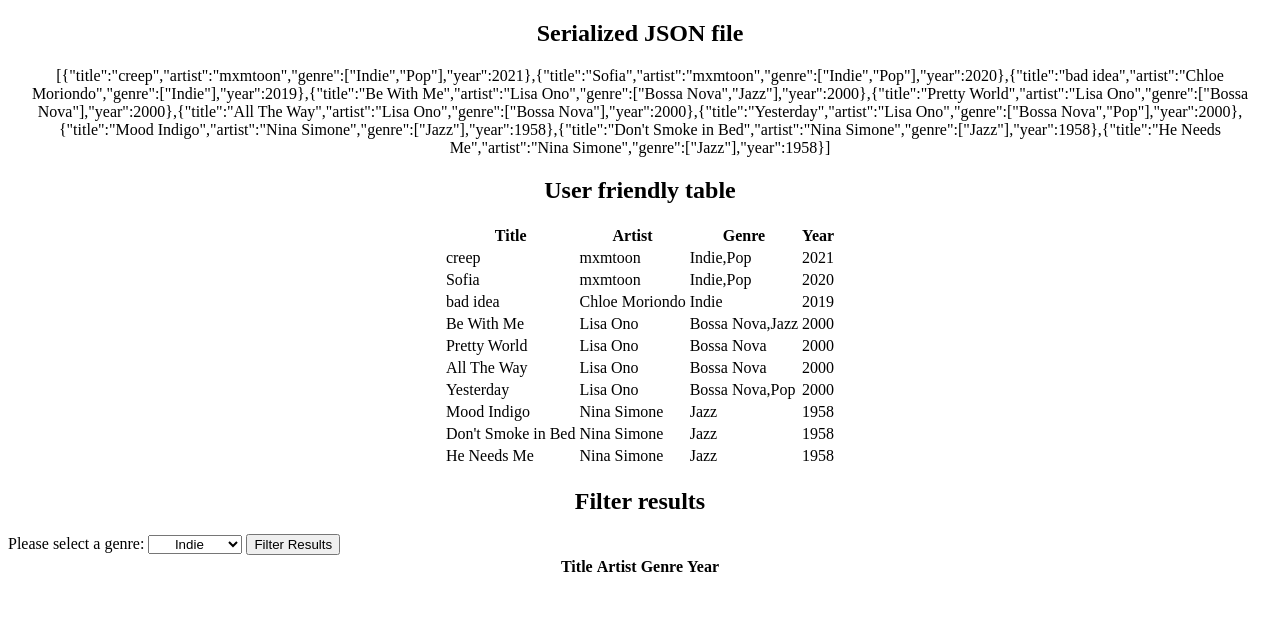
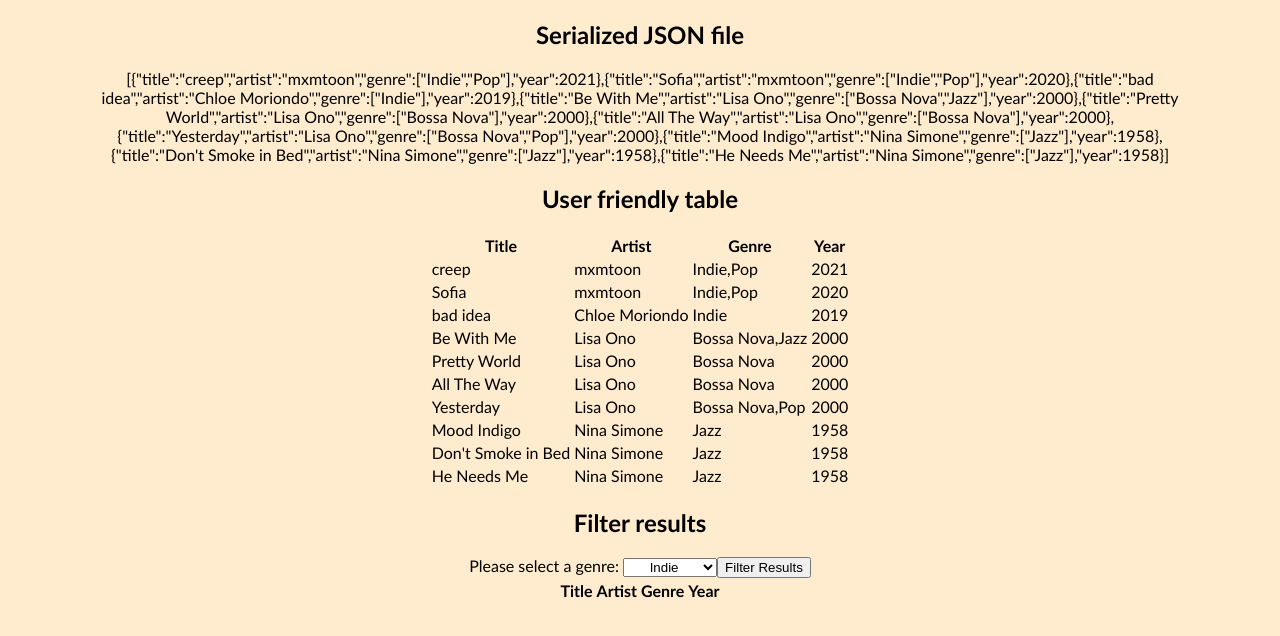
Before and after one commit to tonyhuang12138/CS20-HW9, a plain HTML site: page index.html in a window 1280 px wide. Drawn offline with nearby package versions, Linux system fonts and the light colour scheme.

Commit message:
Add files via upload

```diff
--- a/script.js
+++ b/script.js
@@ -1,5 +1,3 @@
-console.log($.getJSON("songs.json"));
-
 // Load functions with page
 $(document).ready(function() {
     $.getJSON("songs.json", function(songs) {
--- a/style.css
+++ b/style.css
@@ -1,4 +1,9 @@
-table, form {
+body {
+    background-color: blanchedalmond;
+    font-family: 'Gill Sans', 'Gill Sans MT', Calibri, 'Trebuchet MS', sans-serif;
+}
+
+table {
     margin-left: auto;
     margin-right: auto;
 }
@@ -6,3 +11,13 @@ table, form {
 h2, p, select, button {
     text-align: center;
 }
+
+form {
+    margin: auto;
+    display: table;
+}
+
+.serialize {
+    padding-left: 5rem;
+    padding-right: 5rem;
+}
```
